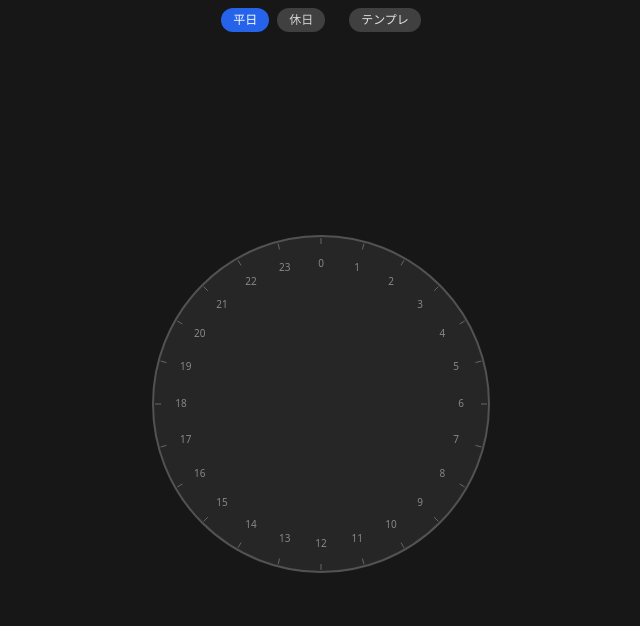
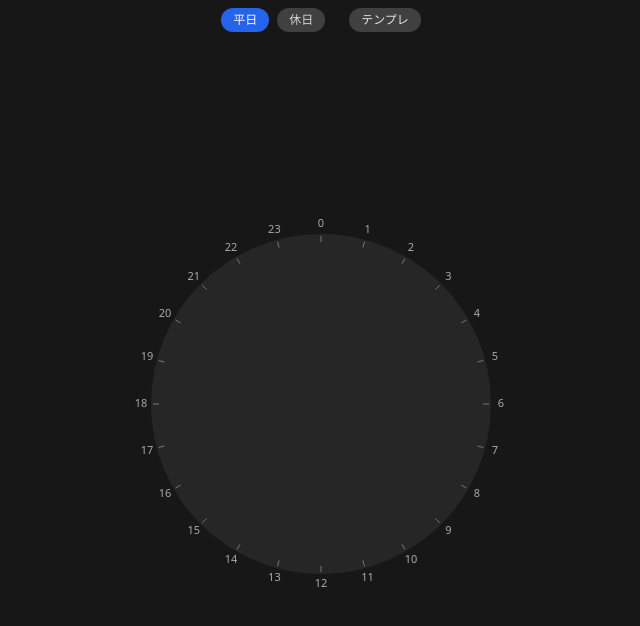
Before and after one commit to harutarooo/daily-routine-webapp, a React (Vite) app: page / in a window 1280 px wide. Shown: the top 626 px of the page, without its empty margins (319-959 px from the left). Built offline with nearby package versions, Linux system fonts and the light colour scheme.

Commit message:
微修正

```diff
--- a/src/App.tsx
+++ b/src/App.tsx
@@ -88,7 +88,10 @@ function safeParse<T>(s: string|null): T|undefined { try { return s? JSON.parse(
 // Component: Pie schedule (simplified MVP - click to add, list below)
 interface HighlightNew { start:number; end:number }
 function Pie({ entries, onAdd, onEdit, highlightId, highlightNew }: { entries: ScheduleEntry[]; onAdd:(minute:number)=>void; onEdit:(id:string)=>void; highlightId?:string; highlightNew?:HighlightNew|null }) {
-  const size = 340; const r = size/2; const center = r; const wedgeRadius = r - 2; // 色を円周ぎりぎりまで
+  const size = 380; // 余白確保
+  const margin = 20; // ラベル用余白
+  const center = size/2;
+  const wedgeRadius = center - margin; // 実際の円グラフ半径（ラベルは外側）
   function handleClick(e: React.MouseEvent<SVGSVGElement>){
     const rect = e.currentTarget.getBoundingClientRect();
     const x = e.clientX - rect.left - center;
@@ -100,7 +103,7 @@ function Pie({ entries, onAdd, onEdit, highlightId, highlightNew }: { entries: S
   return (
     <div className="w-full flex flex-col items-center">
       <svg width={size} height={size} onClick={handleClick} className="touch-none select-none">
-        <circle cx={center} cy={center} r={wedgeRadius} className="fill-neutral-800 stroke-neutral-600" strokeWidth={2}/>
+        <circle cx={center} cy={center} r={wedgeRadius} className="fill-neutral-800" />
         {entries.map(e=>{
           const startA = (e.start/1440)*360; const endA = (e.end/1440)*360;
           const path = arcPath(center, center, wedgeRadius, startA, endA)
@@ -111,7 +114,7 @@ function Pie({ entries, onAdd, onEdit, highlightId, highlightNew }: { entries: S
           const labelPos = polar(center, center, wedgeRadius*0.55, midA);
           return (
             <g key={e.id} onClick={(ev)=>{ev.stopPropagation(); onEdit(e.id)}} className="cursor-pointer">
-              <path d={path} style={{ fill: `hsl(0 0% ${lightness}%)`, filter: isHL? 'brightness(1.4)': undefined }} className={`stroke-neutral-900 stroke-[0.75] transition-all duration-150`} />
+              <path d={path} style={{ fill: `hsl(0 0% ${lightness}%)`, filter: isHL? 'brightness(1.4)': undefined }} className="transition-all duration-150" />
               {e.title && span >= 8 && (
                 <text x={labelPos.x} y={labelPos.y} fontSize={10} textAnchor="middle" dominantBaseline="middle" fill={lightness<50? '#fff':'#111'} style={{ pointerEvents:'none' }}>
                   {e.title}
@@ -120,15 +123,17 @@ function Pie({ entries, onAdd, onEdit, highlightId, highlightNew }: { entries: S
             </g>
           )
         })}
-        {highlightNew && (()=>{ const startA=(highlightNew.start/1440)*360; const endA=(highlightNew.end/1440)*360; const p=arcPath(center,center,wedgeRadius,startA,endA); return <path d={p} className="fill-blue-500/60 stroke-blue-300 stroke-[0.75] pointer-events-none" /> })()}
-        {/* hour ticks */}
+        {highlightNew && (()=>{ const startA=(highlightNew.start/1440)*360; const endA=(highlightNew.end/1440)*360; const p=arcPath(center,center,wedgeRadius,startA,endA); return <path d={p} className="fill-blue-500/60 pointer-events-none" /> })()}
+        {/* hour ticks & labels (labels outside the circle) */}
         {[...Array(24)].map((_,h)=>{
-          const a = (h/24)*360; const rad = (a-90)*Math.PI/180; const inner=r-10; const outer=r-4;
-          const x1=center+inner*Math.cos(rad); const y1=center+inner*Math.sin(rad); const x2=center+outer*Math.cos(rad); const y2=center+outer*Math.sin(rad);
-          const lr = r-30; const lx=center+lr*Math.cos(rad); const ly=center+lr*Math.sin(rad);
+          const a = (h/24)*360; const rad = (a-90)*Math.PI/180;
+          const tickInner = wedgeRadius - 8; const tickOuter = wedgeRadius - 2;
+          const x1=center+tickInner*Math.cos(rad); const y1=center+tickInner*Math.sin(rad);
+          const x2=center+tickOuter*Math.cos(rad); const y2=center+tickOuter*Math.sin(rad);
+          const labelR = wedgeRadius + 10; const lx=center+labelR*Math.cos(rad); const ly=center+labelR*Math.sin(rad);
           return <g key={h}>
-            <line x1={x1} y1={y1} x2={x2} y2={y2} stroke="#666" strokeWidth={1} />
-            <text x={lx} y={ly} fontSize={10} textAnchor="middle" dominantBaseline="middle" fill="#888">{h}</text>
+            <line x1={x1} y1={y1} x2={x2} y2={y2} stroke="#777" strokeWidth={1} />
+            <text x={lx} y={ly} fontSize={11} textAnchor="middle" dominantBaseline="middle" fill="#aaa">{h}</text>
           </g>
         })}
       </svg>
--- a/src/index.css
+++ b/src/index.css
@@ -4,3 +4,5 @@
 
 html, body, #root { height: 100%; }
 body { @apply bg-neutral-900 text-neutral-100 font-sans antialiased; }
+/* Prevent iOS input zoom (font-size >=16px) */
+input, select, button { font-size:16px; }
```
